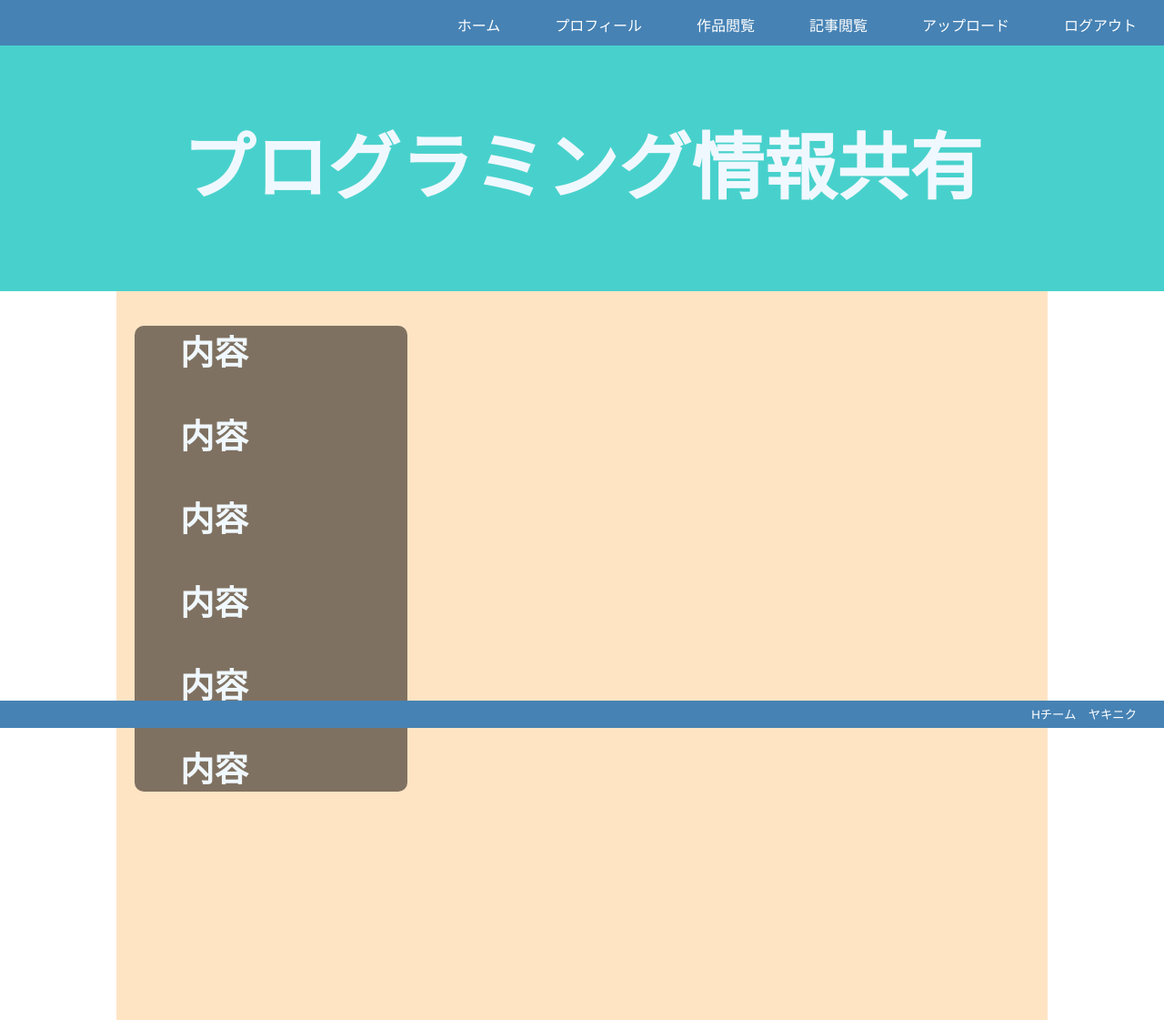
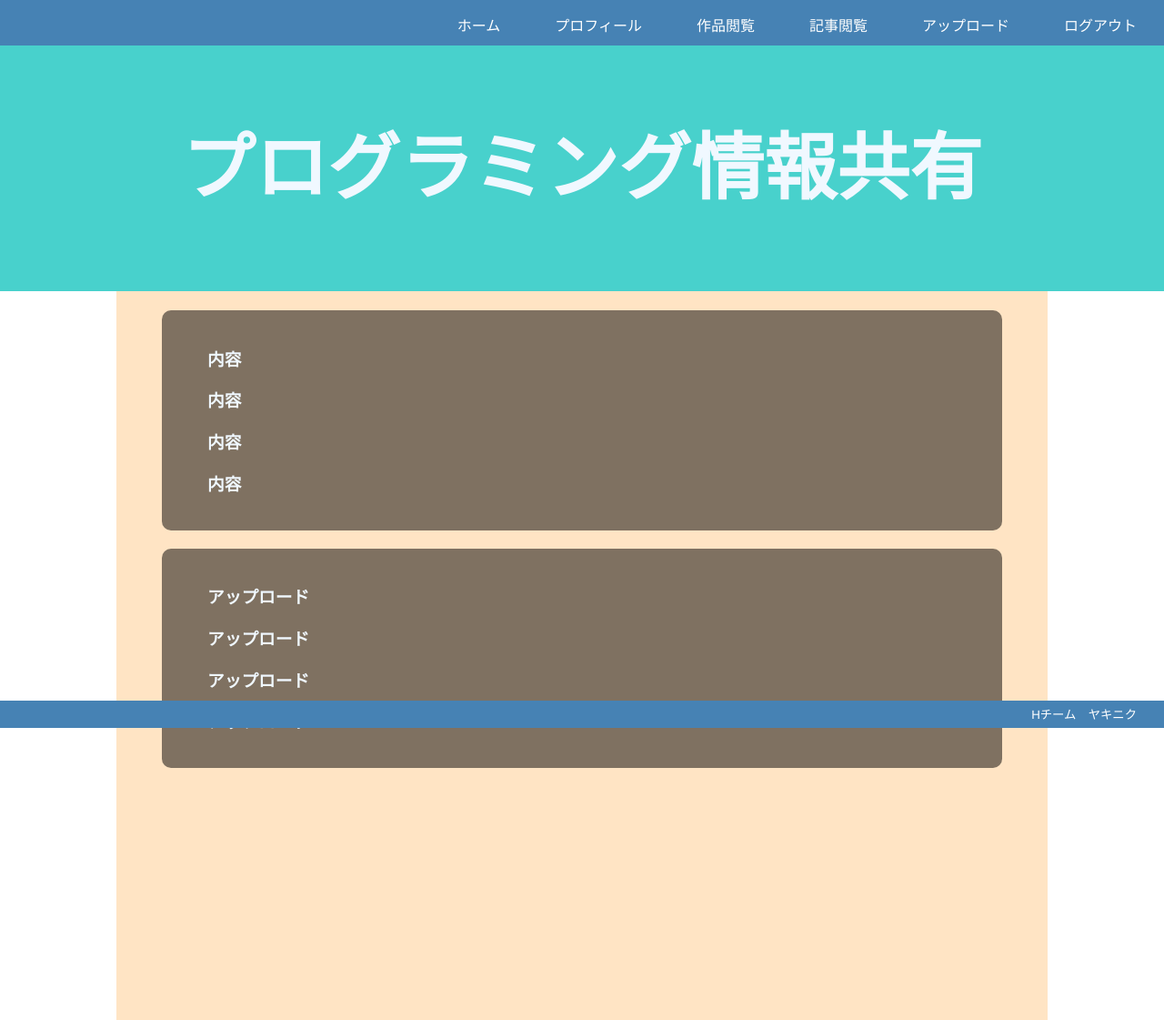
Before and after one commit to Shibabakainu/yakiniku, a PHP site: page /home.php in a window 1280 px wide. Shown: the whole page at 91% size. Run offline with PHP 8.4, Linux system fonts and the light colour scheme.

Commit message:
ヒエウ： Home Page Edited

```diff
--- a/home.php
+++ b/home.php
@@ -13,13 +13,17 @@ require_once __DIR__ . '/nav.php';
             <h1>プログラミング情報共有</h1>
         </header>
         <div class="wrap">
-            <div class="preview">
+            <div class="card">
                 <h3>内容</h3>
                 <h3>内容</h3>
                 <h3>内容</h3>
                 <h3>内容</h3>
-                <h3>内容</h3>
-                <h3>内容</h3>
+            </div>
+            <div class="card">
+                <h3>アップロード</h3>
+                <h3>アップロード</h3>
+                <h3>アップロード</h3>
+                <h3>アップロード</h3>
             </div>
         </div>
     </body>
--- a/styles/home.css
+++ b/styles/home.css
@@ -37,16 +37,13 @@ body {
     background-size: cover;*/
     height: 100%;
 }
-.preview {
+.wrap .card {
     color:aliceblue;
-    font-size: 2rem;
     font-family: 'Franklin Gothic Medium', 'Arial Narrow', Arial, sans-serif;
     background-color: rgba(0,0,0,.5);
     border-radius: 10px;
-    padding: 0 50px 0 50px;
-    margin: 20px 50px 20px 20px;
-    justify-content: space-between;
-    width: 200px;
+    padding: 20px 50px 20px 50px;
+    margin: 20px 50px 20px 50px;
 }
 header {
     width: auto;
```
